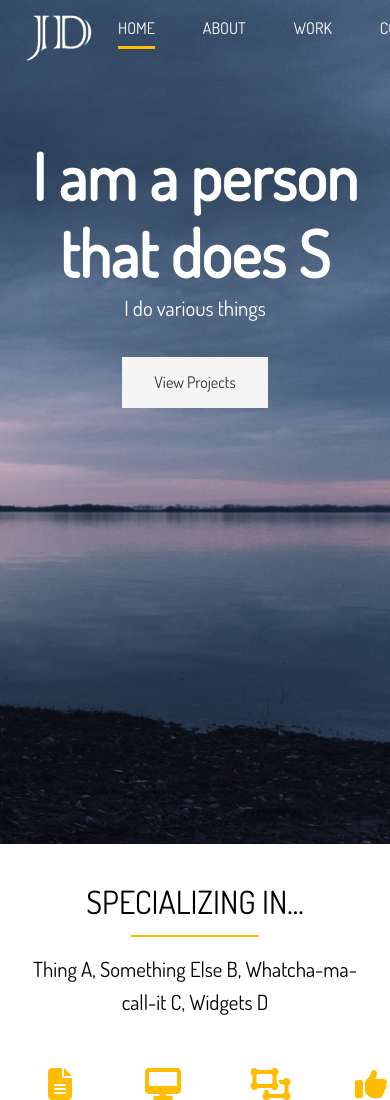
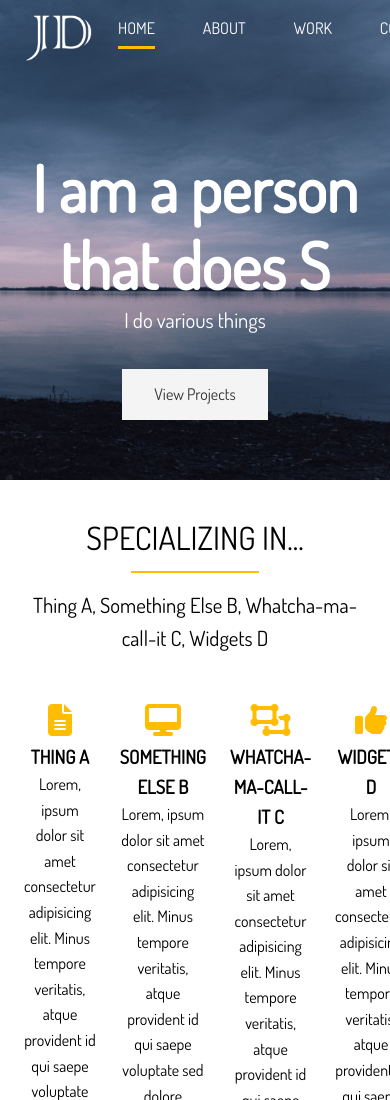
Before and after one commit to msseeley/Portfolio_Template, a website: page dist/index.html in a window 390 px wide. Shown: the top 1100 px of the page. Drawn offline with Linux system fonts and the light colour scheme.

Commit message:
style responsive <= tablet

```diff
--- /dev/null
+++ b/_media.scss
@@ -0,0 +1,12 @@
+//  <= tablets
+
+@media(max-width: 800px){
+  #header-home{
+    height: 30rem;
+
+    .header-content{
+      padding-top: 5rem;
+    }
+  }
+
+}
--- a/scss/main.scss
+++ b/scss/main.scss
@@ -387,3 +387,6 @@ img{
 
   }
 }
+
+//import media queries
+@import 'media';
```
Also changed, not shown: dist/contact.html, dist/css/main.css.
